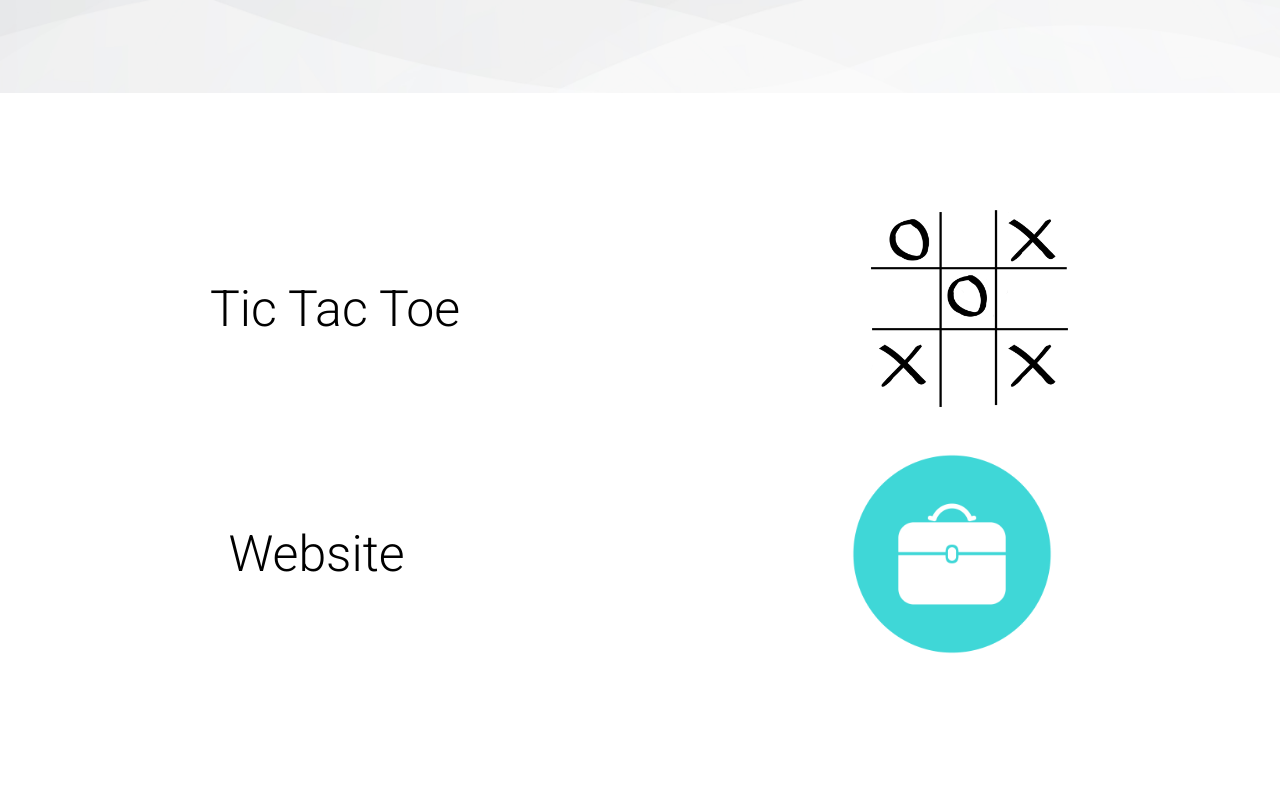
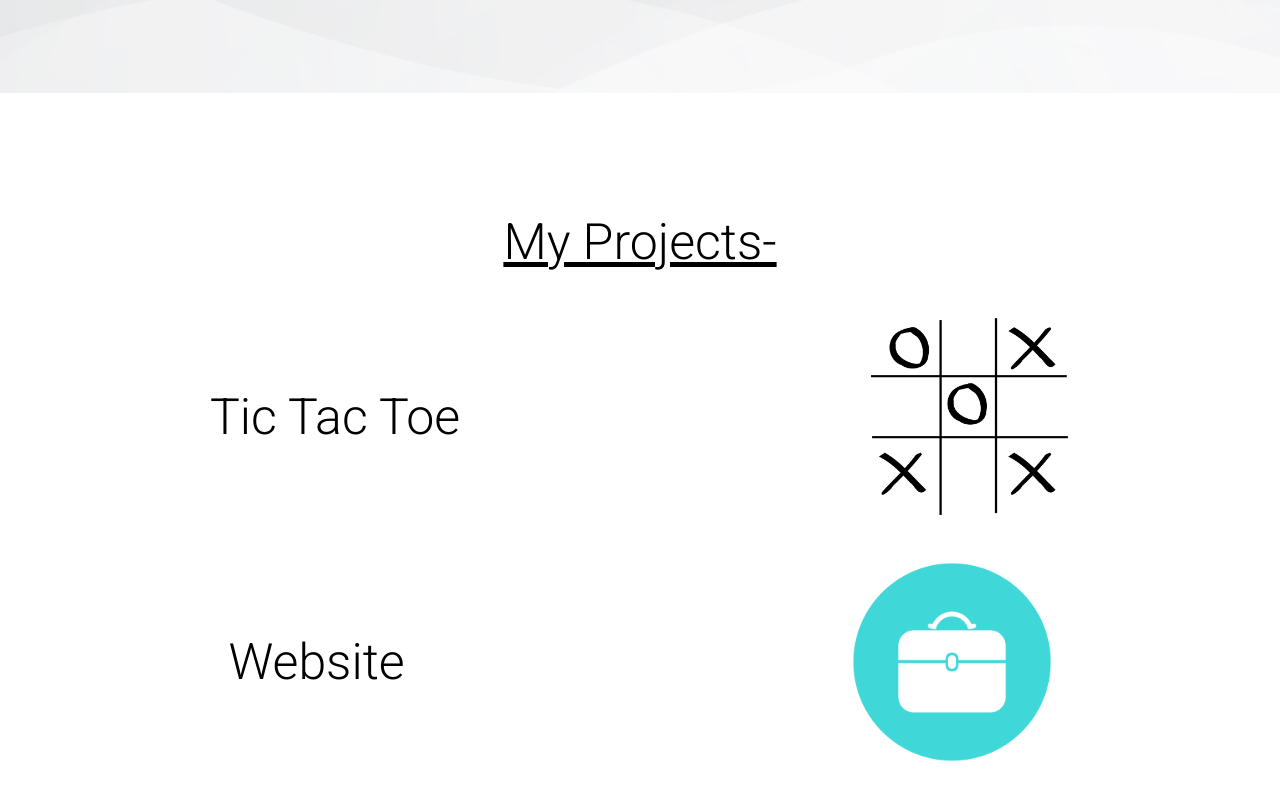
Before and after one commit to jayantaswar/portfolio-website, a plain HTML site: page index.html in a window 1280 px wide. Shown: the part 707-1507 px from the top of the page. Before the commit the page ends 1407 px from the top, so only its background shows below. Drawn offline with Linux system fonts and the light colour scheme.

Commit message:
Add files via upload

```diff
--- a/homepage/css/style.css
+++ b/homepage/css/style.css
@@ -18,7 +18,7 @@ body {
 
   background: url("../../img/whiteBG3.jpg") no-repeat center center/cover;
   height: 100vh;
-  width: 100vw;
+  width: 100%;
   position: absolute;
   top: 0%;
   left: 0%;
@@ -315,3 +315,13 @@ img.right-png {
   font-weight: 200;
 
 }
+.p-heading{
+ display: flex;
+ justify-content: center;
+ font-size: 50px;
+ text-decoration:underline;
+}
+
+.section-p{
+  margin-top: 50px;
+}
--- a/index.html
+++ b/index.html
@@ -71,7 +71,8 @@
 
 
 
-    <section>
+    <section class="section-p">
+        <div class="p-heading">My Projects-</div>
         <div class="p-main">
             <p class="p-text"><a  href="https://github.com/jayantaswar/tic-tac-toe">Tic Tac Toe</a> </p><img class="p-image" src="./img/tictactoe.png" alt="">
         </div>
```
